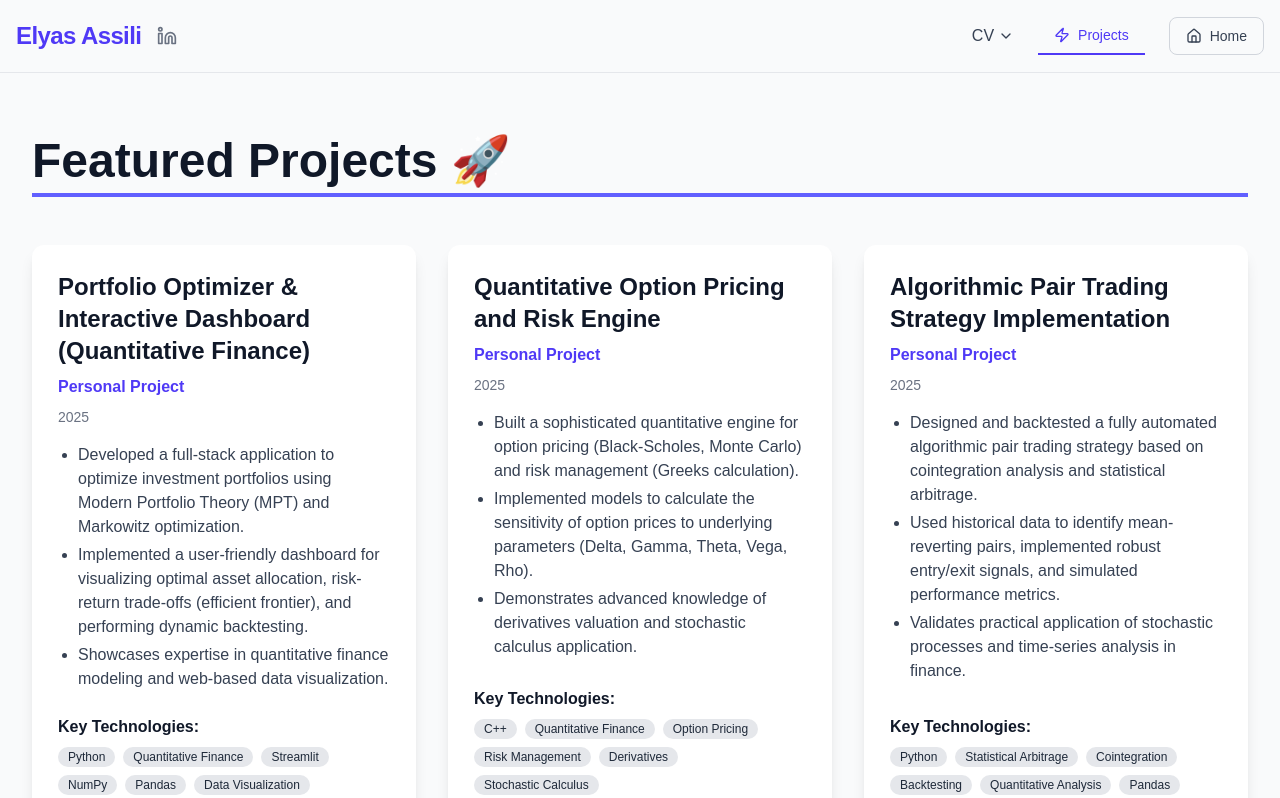
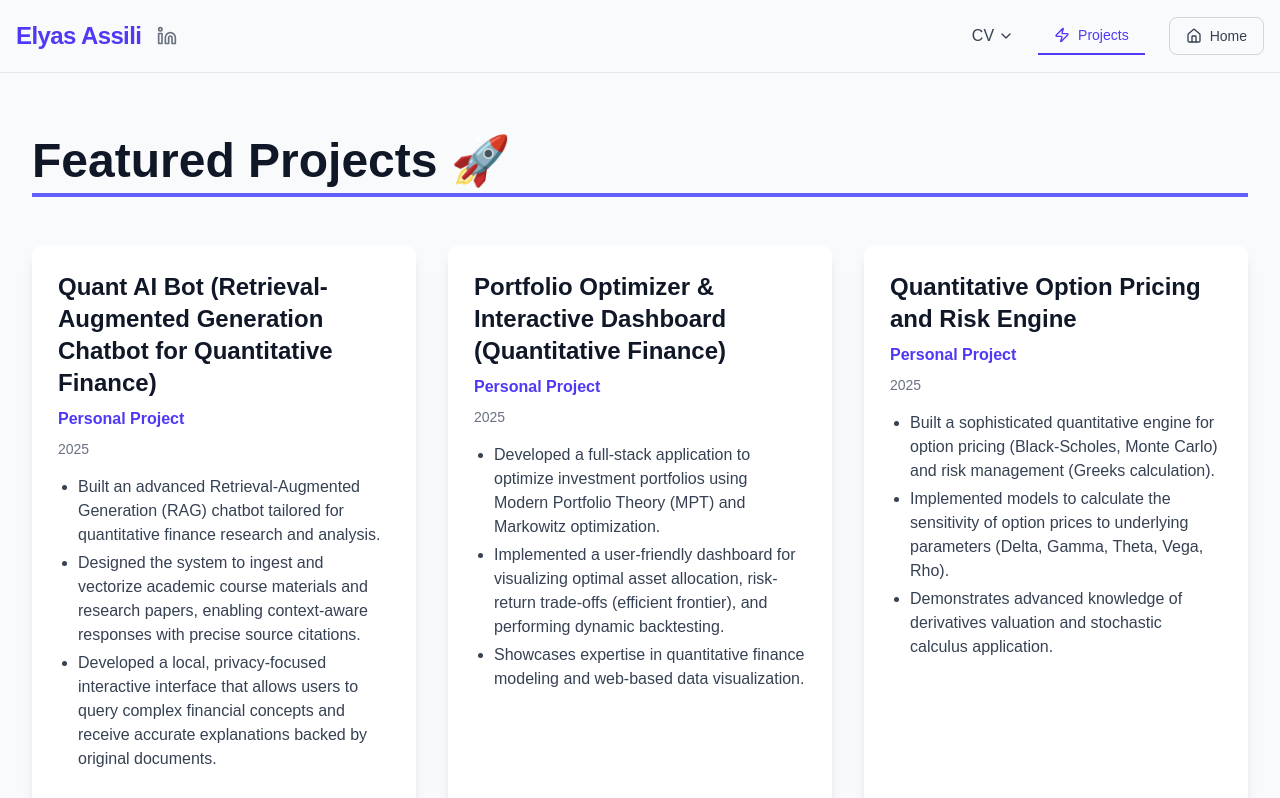
Before and after one commit to elyas-elyas/my-website, a Next.js app: page /projects in a window 1280 px wide. Shown: the top 798 px of the page. Built offline with nearby package versions, Linux system fonts and the light colour scheme.

Commit message:
add_project_bot

```diff
--- a/src/data/projects.ts
+++ b/src/data/projects.ts
@@ -1,6 +1,19 @@
 // src/data/projects.ts
 
 export const projectsData = [
+    {
+    id: "quant-ai-bot",
+    title: "Quant AI Bot (Retrieval-Augmented Generation Chatbot for Quantitative Finance)",
+    company: "Personal Project",
+    duration: "2025",
+    link: "https://github.com/elyas-elyas/Quant_AI_Bot",
+    description: [
+      "Built an advanced Retrieval-Augmented Generation (RAG) chatbot tailored for quantitative finance research and analysis.",
+      "Designed the system to ingest and vectorize academic course materials and research papers, enabling context-aware responses with precise source citations.",
+      "Developed a local, privacy-focused interactive interface that allows users to query complex financial concepts and receive accurate explanations backed by original documents."
+    ],
+    "tools": ["Python", "Quantitative Finance", "Streamlit", "Local LLMs (Ollama/Llama-Index)", "RAG & Vector Embeddings"]
+  },
   {
     id: 'portfolio-optimizer',
     title: 'Portfolio Optimizer & Interactive Dashboard (Quantitative Finance)',
```
